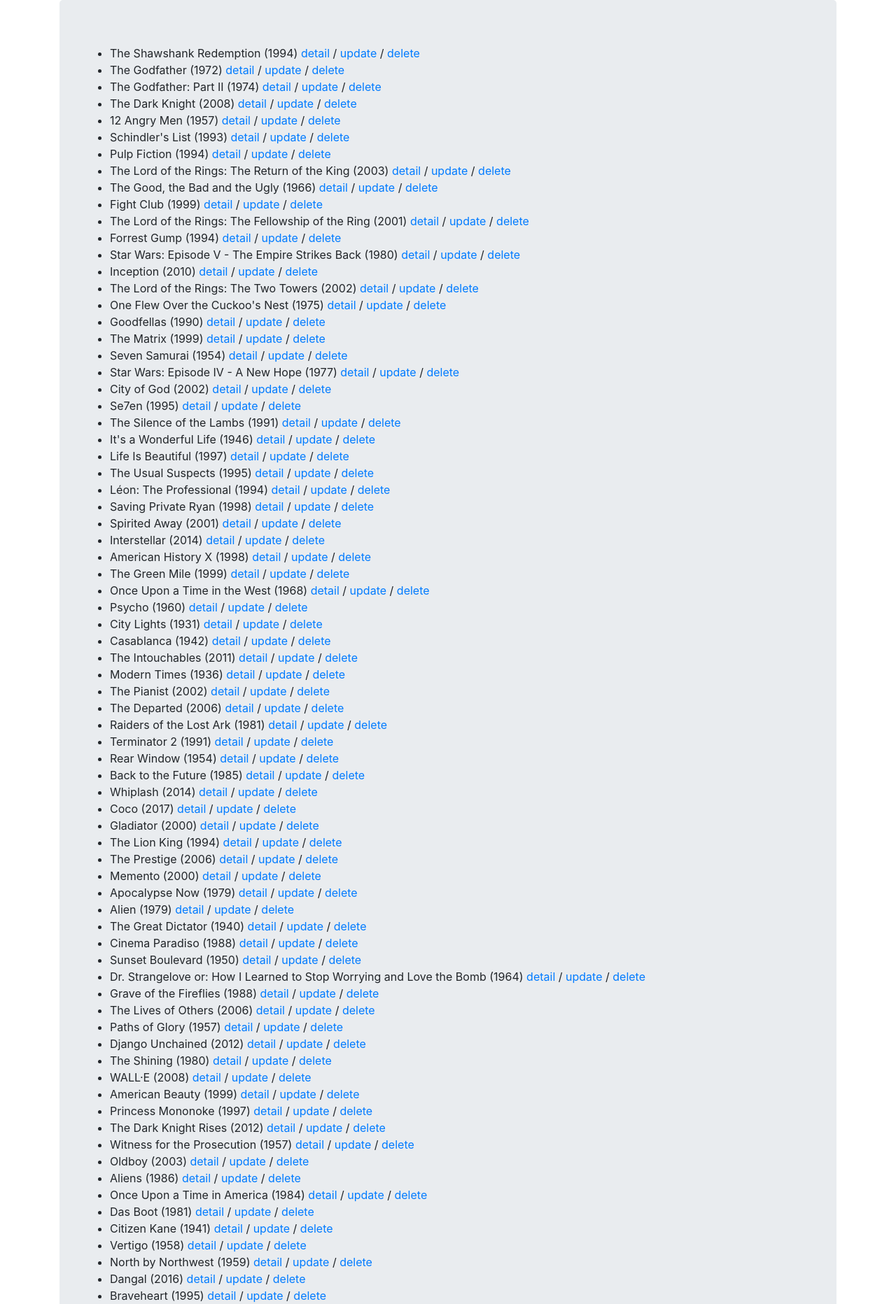
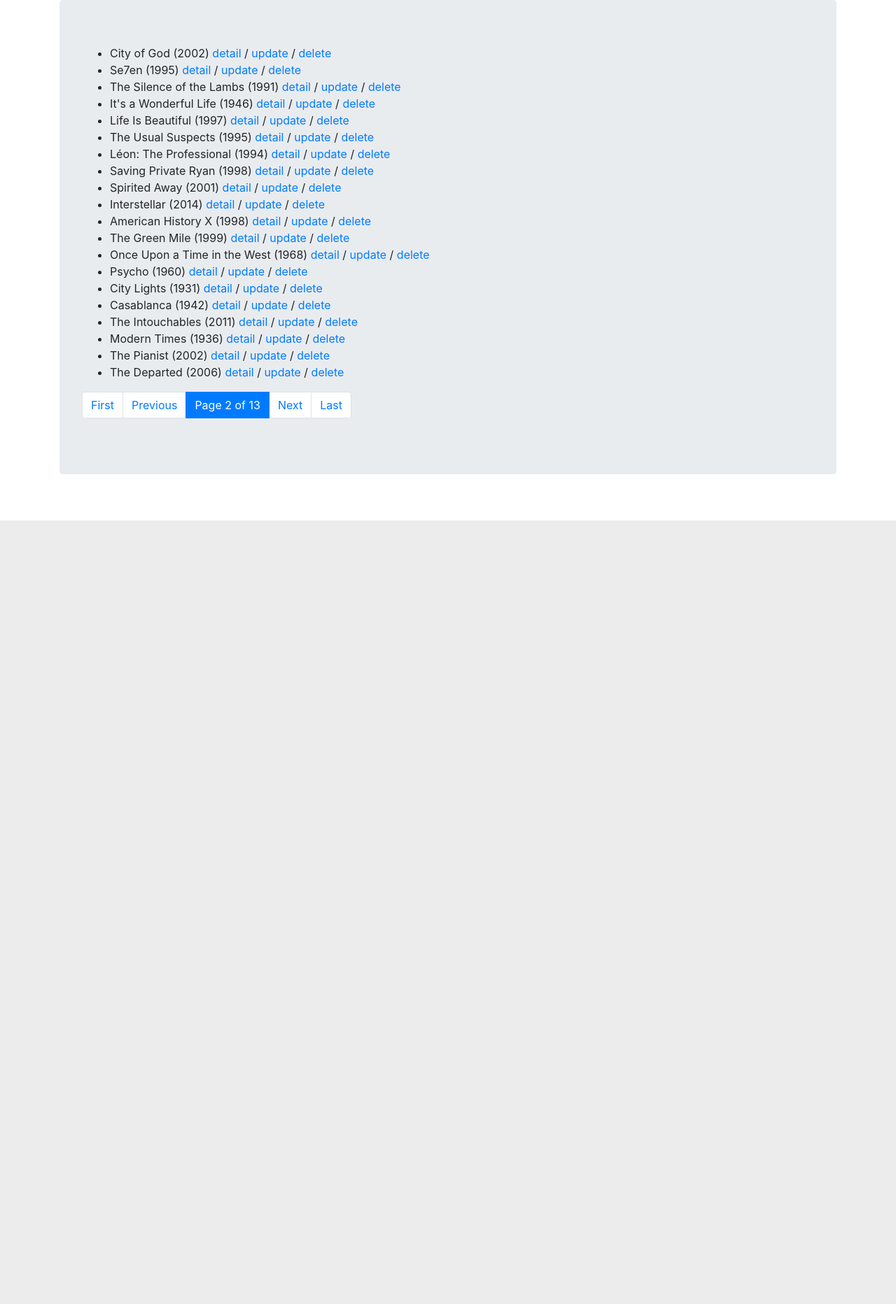
Before and after one commit to ptokarski/hollymovies-django-3.2, a Django app: page /viewer/movie/list?page=2 in a window 1280 px wide. Shown: the part 56-1920 px from the top of the page at 70% size. After the commit the page ends 800 px from the top, so only its background shows below. Run offline with Django 3.2, Linux system fonts and the light colour scheme; data comes from the database, SQL or seed files in the repository; some libraries are stand-ins or nearby versions.

Commit message:
Add pagination.

```diff
--- a/viewer/templates/movie_list.html
+++ b/viewer/templates/movie_list.html
@@ -14,8 +14,9 @@
 {% endblock %}
 
 {% block content %}
+
   <ul>
-    {% for movie in object_list %}
+    {% for movie in page_obj %}
       <li>
         {% if movie.poster %}
           <span class="cursor-default show-image" data-img="{{ movie.poster.url }}">
@@ -32,4 +33,37 @@
       </li>
     {% endfor %}
   </ul>
+
+  <nav aria-label="Page navigation example">
+    <ul class="pagination">
+      {% if page_obj.has_previous %}
+        <li class="page-item">
+          <a class="page-link" href="?page=1">First</a>
+        </li>
+        <li class="page-item">
+          <a class="page-link" href="?page={{ page_obj.previous_page_number }}">
+            Previous
+          </a>
+        </li>
+      {% endif %}
+      <li class="page-item active">
+        <a class="page-link" href="#">
+          Page {{ page_obj.number }} of {{ page_obj.paginator.num_pages }}
+        </a>
+      </li>
+      {% if page_obj.has_next %}
+        <li class="page-item">
+          <a class="page-link" href="?page={{ page_obj.next_page_number }}">
+            Next
+          </a>
+        </li>
+        <li class="page-item">
+          <a class="page-link" href="?page={{ page_obj.paginator.num_pages }}">
+            Last
+          </a>
+        </li>
+      {% endif %}
+    </ul>
+  </nav>
+
 {% endblock %}
--- a/viewer/views.py
+++ b/viewer/views.py
@@ -27,6 +27,7 @@ class MovieListView(TitleMixin, ListView):
     title = 'Movie Dashboard'
     template_name = 'movie_list.html'
     model = Movie
+    paginate_by = 20
 
 
 class MovieDetailView(LoginRequiredMixin, TitleMixin, DetailView):
```
